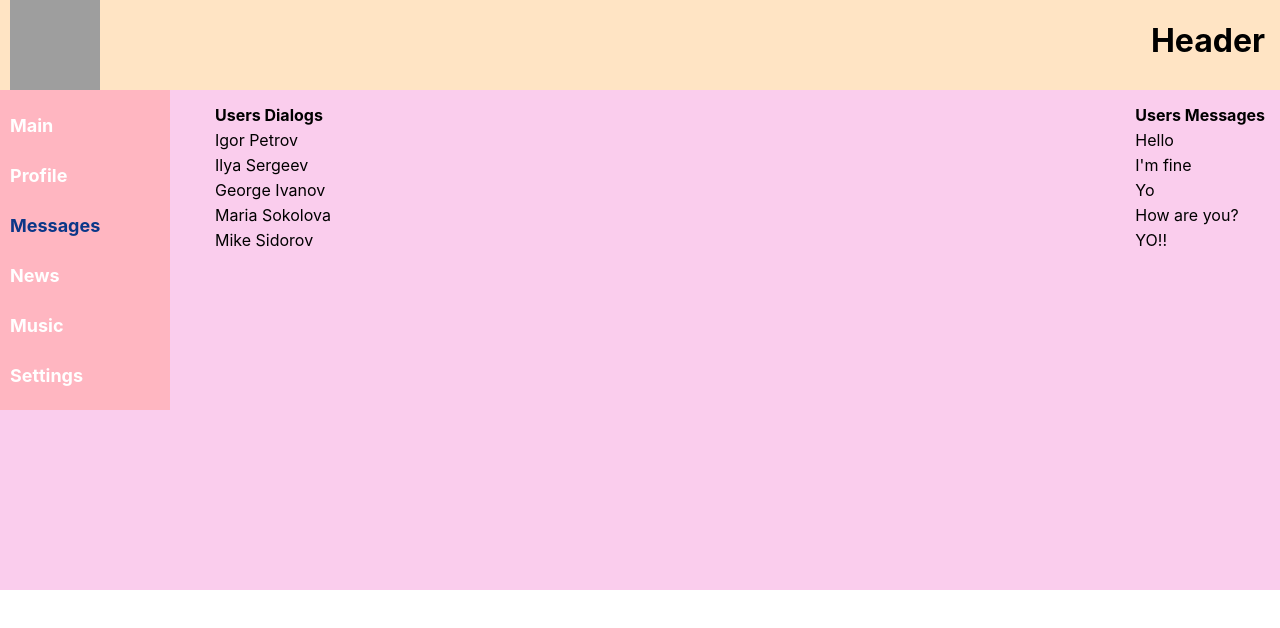
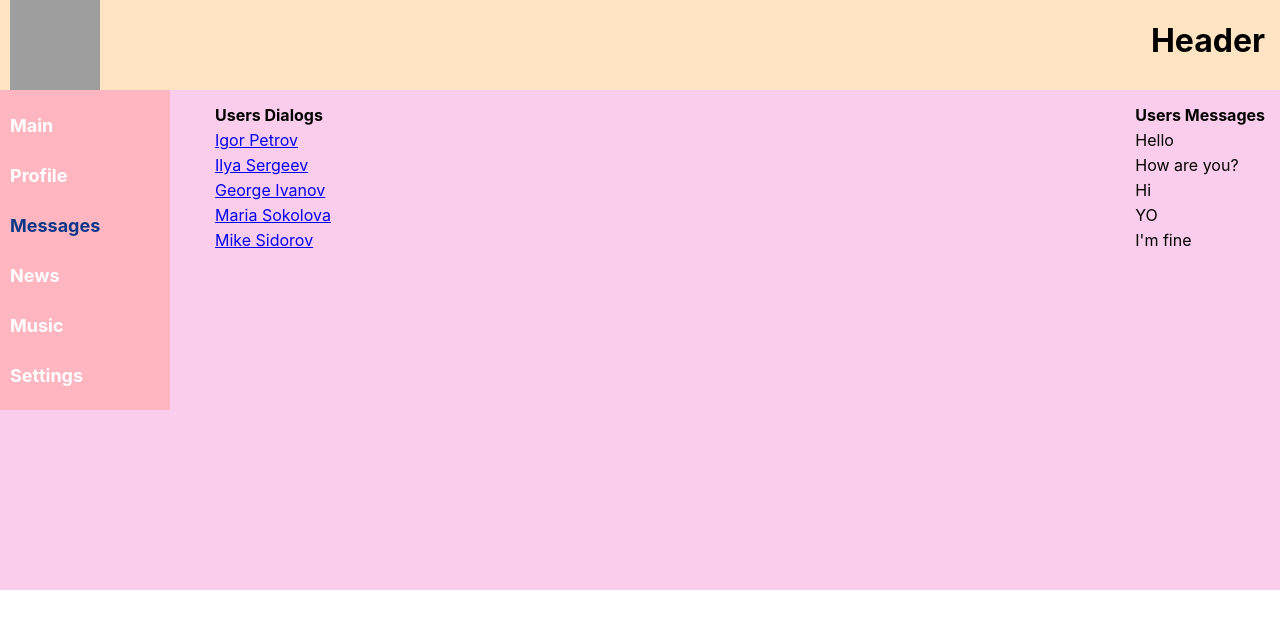
Before and after one commit to NataliaKirik/SocialNetwork, a React (Create React App) app: page /Message in a window 1280 px wide. Shown: the top 628 px of the page. Built offline with nearby package versions, Linux system fonts and the light colour scheme; grey boxes are pictures that could not be loaded.

Commit message:
refactor Message-page.25

```diff
--- a/src/Components/2main/main.tsx
+++ b/src/Components/2main/main.tsx
@@ -3,12 +3,17 @@ import s from './main.module.css'
 import Post from "./post/post";
 
 
+let dataMain=[
+    {title:'Hello', likesCount:15, name:'Igor Petrov'},
+    {title:'What are you doing?', likesCount:20, name:'George Ivanov'},
+    {title:'Yo', likesCount:10, name:'Mike Sidorov'}
+]
 const Main=()=>{
     return (<div className={s.mainWrapper}>
       <b> Posts</b>
-      <Post title={'Hello'} likesCount={15} name={'Igor Petrov'}/>
-      <Post title={'What are you doing?'} likesCount={20}  name={'George Ivanov'}/>
-      <Post title={'Yo'} likesCount={10}  name={'Mike Sidorov'}/>
+      <Post title={dataMain[0].title} likesCount={dataMain[0].likesCount} name={dataMain[0].name}/>
+      <Post title={dataMain[1].title} likesCount={dataMain[1].likesCount} name={dataMain[1].name}/>
+      <Post title={dataMain[2].title} likesCount={dataMain[2].likesCount} name={dataMain[2].name}/>
     </div>)
 }
 export default Main
--- a/src/Components/3navbar/2messages/message/message.tsx
+++ b/src/Components/3navbar/2messages/message/message.tsx
@@ -3,6 +3,7 @@ import s from './message.module.css'
 
 type MessageProps={
     title:string
+    id:number
 }
 const Message=(props:MessageProps)=>{
     return(
--- a/src/Components/3navbar/2messages/message/user.tsx
+++ b/src/Components/3navbar/2messages/message/user.tsx
@@ -1,12 +1,14 @@
 import React from "react";
+import {NavLink} from "react-router-dom";
 import s from './user.module.css'
 
-type UserProps={
-    title:string
+type UserProps = {
+    title: string
+    id: number
 }
-const User=(props:UserProps)=>{
-    return(
-        <div>{props.title}</div>
+const User = (props: UserProps) => {
+    return (
+        <NavLink to={'/Message/' + props.id}>{props.title}</NavLink>
     )
 }
 export default User
--- a/src/Components/3navbar/2messages/messages.tsx
+++ b/src/Components/3navbar/2messages/messages.tsx
@@ -4,6 +4,32 @@ import {BrowserRouter} from "react-router-dom";
 import User from "./message/user";
 import Message from "./message/message";
 
+let dataUsersMessages = [
+    {id: 1, title: 'Igor Petrov'},
+    {id: 2, title: 'Ilya Sergeev'},
+    {id: 3, title: 'George Ivanov'},
+    {id: 4, title: 'Maria Sokolova'},
+    {id: 5, title: 'Mike Sidorov'}
+]
+let dataMessages = [
+    {id: 1, title: 'Hello'},
+    {id: 2, title: 'How are you?'},
+    {id: 3, title: 'Hi'},
+    {id: 4, title: 'YO'},
+    {id: 5, title: 'I\'m fine'}
+]
+
+let arrayUser = dataUsersMessages.map(
+    (user) => {
+        return (<div className={s.user}><User title={user.title} id={user.id}/></div>)
+    }
+)
+
+let arrayMessages = dataMessages.map(
+    (message) => {
+        return (<div className={s.message}><Message title={message.title} id={message.id}/></div>)
+    }
+)
 
 const Messages = () => {
     return (
@@ -12,21 +38,18 @@ const Messages = () => {
                 <div className={s.dialogsUsersWrapper}>
                     <div className={s.message_Title}>Users Dialogs</div>
                     <div className={s.usersWrapper}>
-                        <div className={s.user}><User title={'Igor Petrov'}/></div>
-                        <div className={s.user}><User title={'Ilya Sergeev'}/></div>
-                        <div className={s.user}><User title={'George Ivanov'}/></div>
-                        <div className={s.user}><User title={'Maria Sokolova'}/></div>
-                        <div className={s.user}><User title={'Mike Sidorov'}/></div>
+
+                        {arrayUser}
+
                     </div>
                 </div>
+
                 <div className={s.messageWrapper}>
                     <div className={s.usersMessageTitle}>Users Messages</div>
                     <div className={s.usersMessageWrapper}>
-                        <div className={s.message}><Message title={'Hello'}/></div>
-                        <div className={s.message}><Message title={'I\'m fine'}/></div>
-                        <div className={s.message}><Message title={'Yo'}/></div>
-                        <div className={s.message}><Message title={'How are you?'}/></div>
-                        <div className={s.message}><Message title={'YO!!'}/></div>
+
+                        {arrayMessages}
+
                     </div>
                 </div>
             </div>
```
